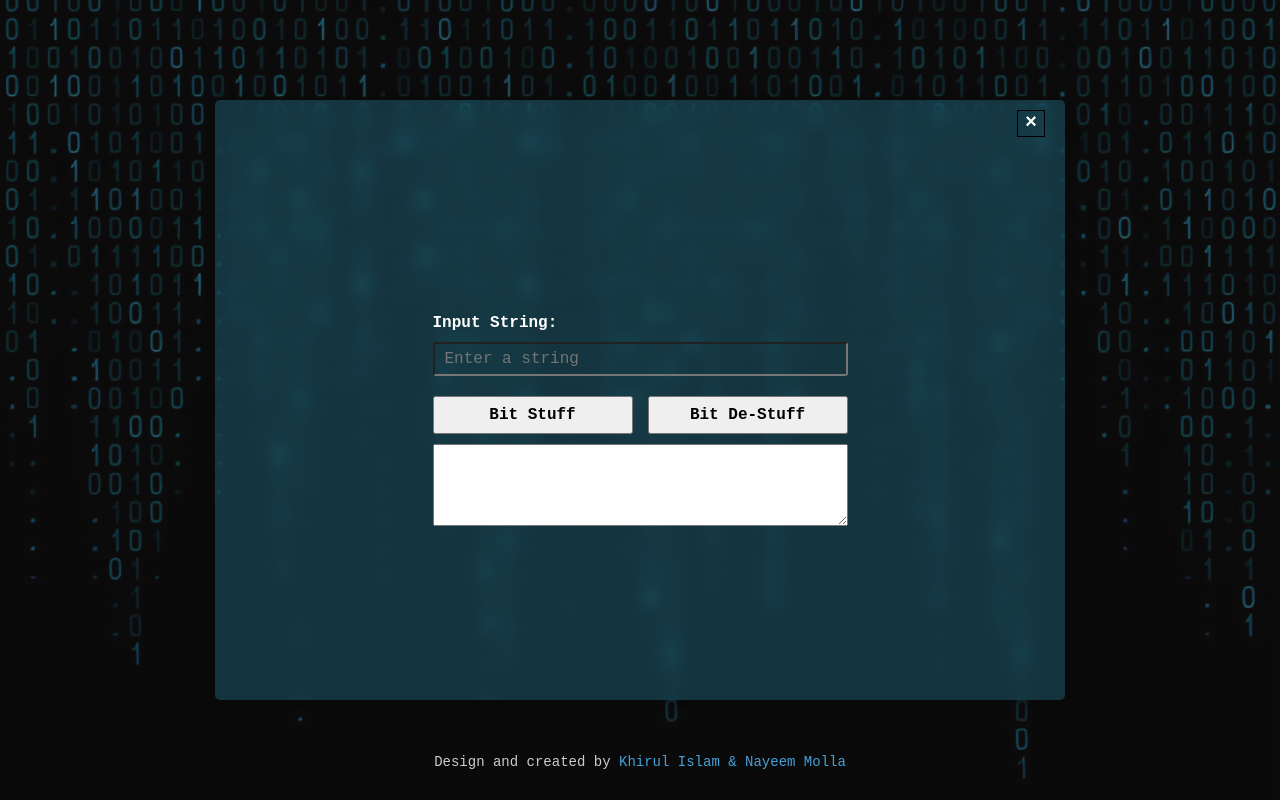
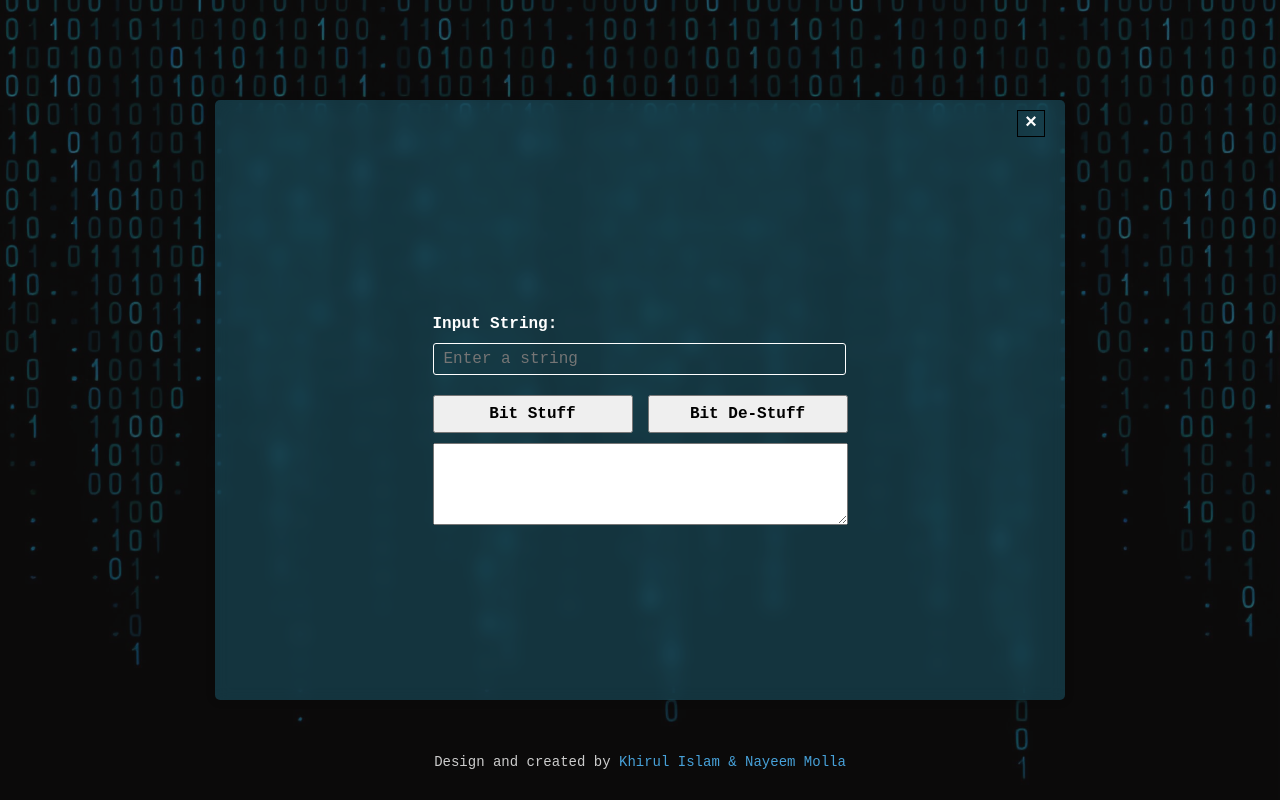
Before and after one commit to MrTuzzO/CSE308PROJECT, a plain HTML site: page index.html in a window 1280 px wide. Both pictures are taken after a click on the button "Bit Stuffing-Destuffing". Drawn offline with Linux system fonts and the light colour scheme.

Commit message:
css updated

```diff
--- a/style.css
+++ b/style.css
@@ -24,6 +24,7 @@ input {
     margin: 10px 0;
     padding-left: 10px;
     background: transparent;
+    border: 1px solid #fff;
     border-radius: 3px;
 }
 
```
